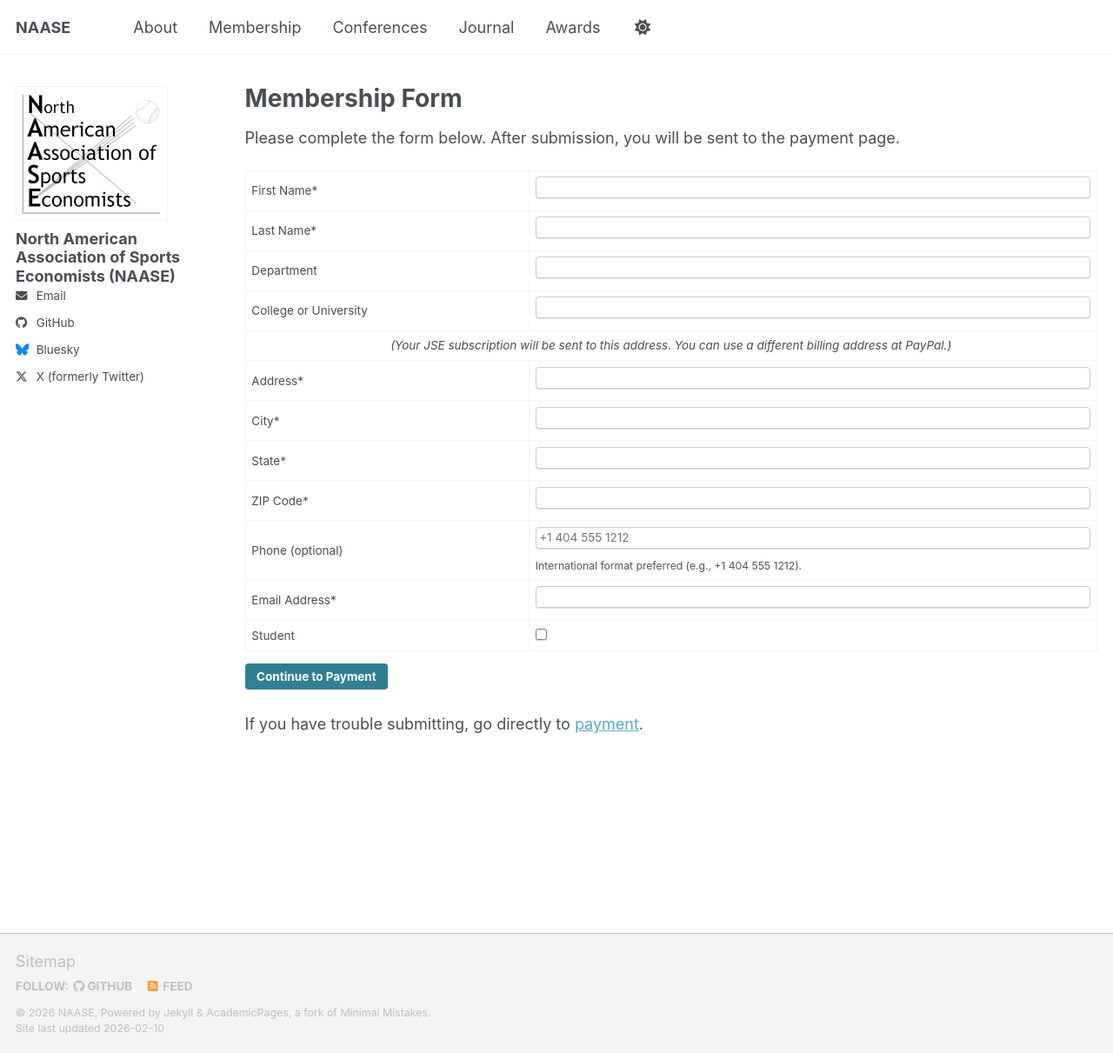
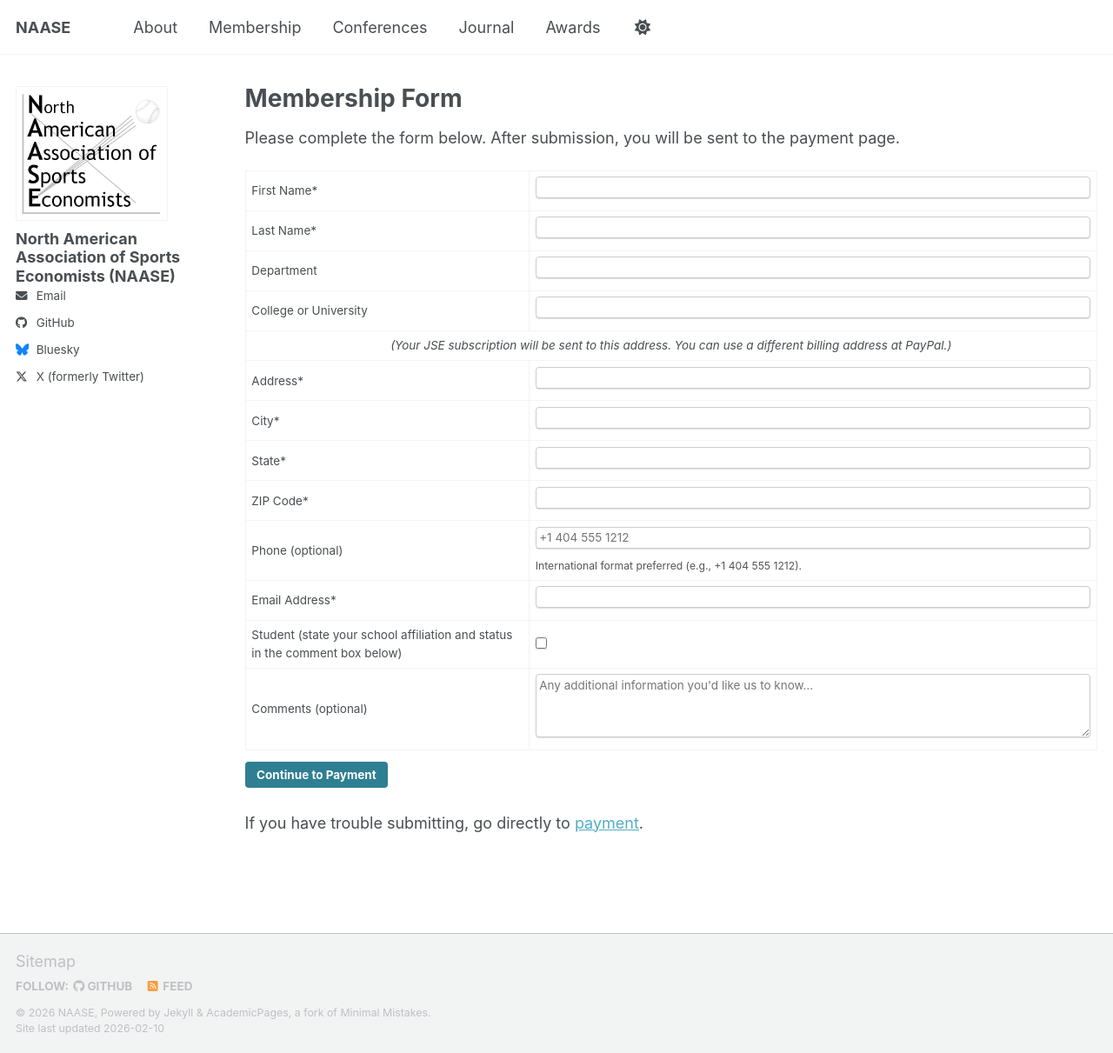
Before and after one commit to naaseweb/naaseweb.github.io, a Jekyll site: the page built from form/index.html, in a window 1280 px wide and 1211 px high. Shown: the whole window at 87% size. Built offline with Jekyll 4.4.1, drawn with Linux system fonts in a browser that asks for light colours; a script bundle is joined from its source files by our own code; library files that are not in the unit come from our copies.

Commit message:
Update index.html

```diff
--- a/form/index.html
+++ b/form/index.html
@@ -38,7 +38,18 @@ published: true
 </tr>
 
       <tr><td>Email Address*</td><td><input maxlength="256" name="mailfrom" size="30" type="email" required></td></tr>
-      <tr><td>Student</td><td><input name="Student" type="checkbox" value="Yes"></td></tr>
+      <tr><td>Student (state your school affiliation and status in the comment box below)</td><td><input name="Student" type="checkbox" value="Yes"></td></tr>
+      <tr>
+  <td>Comments (optional)</td>
+  <td>
+    <textarea
+      name="Comments"
+      rows="4"
+      style="width:100%;"
+      placeholder="Any additional information you'd like us to know…"></textarea>
+  </td>
+</tr>
+
     </tbody>
   </table>
 
```
